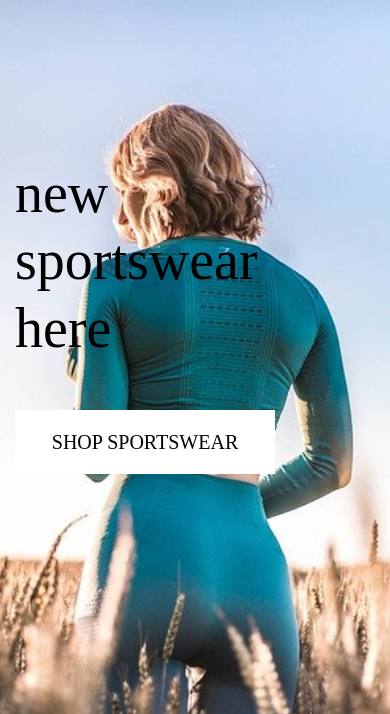
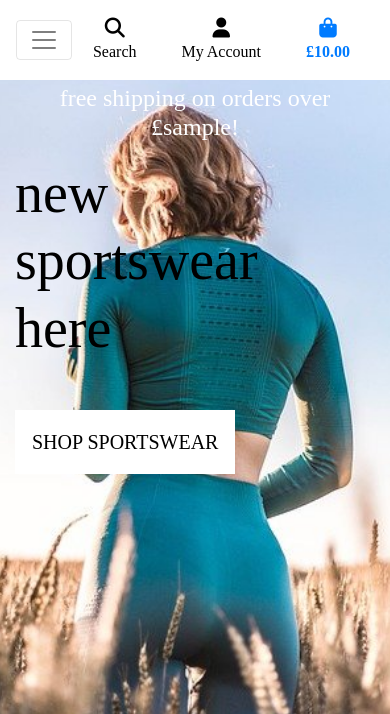
Before and after one commit to Code-Institute-Submissions/Terrimarie-shop_project_AprResub, a Django app: template home/templates/home/index.html in a window 390 px wide. Shown: the top 714 px of the page. Run offline with Django 3.2, Linux system fonts and the light colour scheme; the template is opened without the code that fills it: most values are stand-ins (such as "Sample title", 1, 10 or a date in 2020); some libraries are stand-ins or nearby versions; some web fonts are replaced.

Commit message:
Added main nav bar and mobile header

```diff
--- a/static/css/base.css
+++ b/static/css/base.css
@@ -30,7 +30,7 @@
 .shop-now-button {
     background: white;
     color: black;
-    min-width: 260px;
+    min-width: 160px;
 }
 
 .btn-black {
--- a/templates/base.html
+++ b/templates/base.html
@@ -33,7 +33,7 @@
     {% endblock %}
 
 
-    <title>Shop {% block extra_title %}{% endblock %}</title>
+    <title>Shop Sportswear {% block extra_title %}{% endblock %}</title>
   </head>
   <body>
       <header class="container-fluid fixed-top">
@@ -46,7 +46,7 @@
               <div class="col-12 col-lg-4 my-auto py-1 py-lg-0">
                   <form method="GET" action="">
                     <div class="input-group w-100">
-                        <input class="form-control border border-black rounded-0" type="text" name="q" placeholder="Search our site">
+                        <input class="form-control border border-black rounded-0" type="text" name="q" placeholder="Search the site">
                         <div class="input-group-append">
                             <button class="form-control btn btn-black border border-black rounded-0" type="submit">
                                 <span class="icon">
@@ -96,6 +96,20 @@
                 </ul>
               </div>
           </div>
+          <div class="row bg-white">
+            <nav class="navbar navbar-expand-lg navbar-light w-100">
+                <button class="navbar-toggler" type="button" data-toggle="collapse" data-target="#main-nav" aria-controls="main-nav" aria-expanded="false" aria-label="Toggle navigation">
+                    <span class="navbar-toggler-icon"></span>
+                </button>
+                {% include 'includes/mobile-top-header.html' %}
+                {% include 'includes/main-nav.html' %}
+            </nav>
+        </div>
+        <div id="delivery-banner" class="row text-center">
+            <div class="col bg-black text-white">
+                <h4 class="logo-font my-1">Free shipping on orders over £{{ free_shipping_threshold }}!</h4>
+            </div>
+        </div>
       </header>
 
         {% if messages %}
--- /dev/null
+++ b/templates/includes/main-nav.html
@@ -0,0 +1,37 @@
+<div class="collapse navbar-collapse" id="main-nav">
+    <ul class="navbar-nav w-auto mx-auto">
+        <li class="nav-item dropdown">
+            <a class="logo-font font-weight-bold nav-link text-black mr-5" href="#" id="all-products-link" data-toggle="dropdown" aria-haspopup="true" aria-expanded="false">
+                All Sportswear
+            </a>
+            <div class="dropdown-menu border-0" aria-labelledby="all-products-link">
+                <a href="" class="dropdown-item">By Price</a>
+                <a href="" class="dropdown-item ">By Rating</a>
+                <a href="" class="dropdown-item ">By Category</a>
+                <a href="" class="dropdown-item">All Products</a>
+            </div>
+        </li>
+
+        <li class="nav-item dropdown">
+            <a class="logo-font font-weight-bold nav-link text-black mr-5" href="#" id="clothing-link" data-toggle="dropdown" aria-haspopup="true" aria-expanded="false">
+                Sportswear
+            </a>
+            <div class="dropdown-menu border-0" aria-labelledby="clothing-link">
+                <a href="" class="dropdown-item">Activewear &amp; Essentials</a>
+                <a href="" class="dropdown-item">Bottoms</a>
+                <a href="" class="dropdown-item">Tops</a>
+                <a href="" class="dropdown-item">All Clothing</a>
+            </div>
+        </li>
+
+        <li class="nav-item dropdown">
+            <a class="logo-font font-weight-bold nav-link text-black" href="#" id="specials-link" data-toggle="dropdown" aria-haspopup="true" aria-expanded="false">
+                Offers
+            </a>
+            <div class="dropdown-menu border-0" aria-labelledby="specials-link">
+                <a href="" class="dropdown-item">New</a>
+                <a href="" class="dropdown-item">Sale</a>
+            </div>
+        </li>
+    </ul>
+</div>
--- /dev/null
+++ b/templates/includes/mobile-top-header.html
@@ -0,0 +1,56 @@
+<li class="list-inline-item">
+    <a class="text-black nav-link d-block d-lg-none" href="#" id="mobile-search" data-toggle="dropdown" aria-haspopup="true" aria-expanded="false">
+        <div class="text-center">
+            <div><i class="fas fa-search fa-lg"></i></div>
+            <p class="my-0">Search</p>
+        </div>
+    </a>
+    <div class="dropdown-menu border-0 w-100 p-3 rounded-0 my-0" aria-labelledby="mobile-search">
+        <form class="form" method="GET" action="">
+            <div class="input-group w-100">
+                <input class="form-control border border-black rounded-0" type="text" name="q" placeholder="Search our site">
+                <div class="input-group-append">
+                    <button class="form-control form-control btn btn-black border border-black rounded-0" type="submit">
+                        <span class="icon">
+                            <i class="fas fa-search"></i>
+                        </span>
+                    </button>
+                </div>
+            </div>
+        </form>
+    </div>
+</li>
+<li class="list-inline-item dropdown">
+    <a class="text-black nav-link d-block d-lg-none" href="#" id="user-options" data-toggle="dropdown" aria-haspopup="true" aria-expanded="false">
+        <div class="text-center">
+            <div><i class="fas fa-user fa-lg"></i></div>
+            <p class="my-0">My Account</p>
+        </div>
+    </a>
+    <div class="dropdown-menu border-0" aria-labelledby="user-options">
+        {% if request.user.is_authenticated %}
+            {% if request.user.is_superuser %}
+                <a href="{% url 'account_logout' %}" class="dropdown-item">Manage Products</a>
+            {% endif %}
+            <a href="" class="dropdown-item">My Profile</a>
+            <a href="{% url 'account_logout' %}" class="dropdown-item">Log out</a>
+        {% else %}
+            <a href="{% url 'account_signup' %}" class="dropdown-item">Register</a>
+            <a href="{% url 'account_login' %}" class="dropdown-item">Log in</a>
+        {% endif %}
+    </div>
+</li>
+<li class="list-inline-item">
+    <a class="{% if grand_total %}text-primary font-weight-bold{% else %}text-black{% endif %} nav-link d-block d-lg-none" href="">
+        <div class="text-center">
+            <div><i class="fas fa-shopping-bag fa-lg"></i></div>
+            <p class="my-0">
+                {% if grand_total %}
+                    £{{ grand_total|floatformat:2 }}
+                {% else %}
+                    £0.00
+                {% endif %}
+            </p>
+        </div>
+    </a>
+</li>
```
